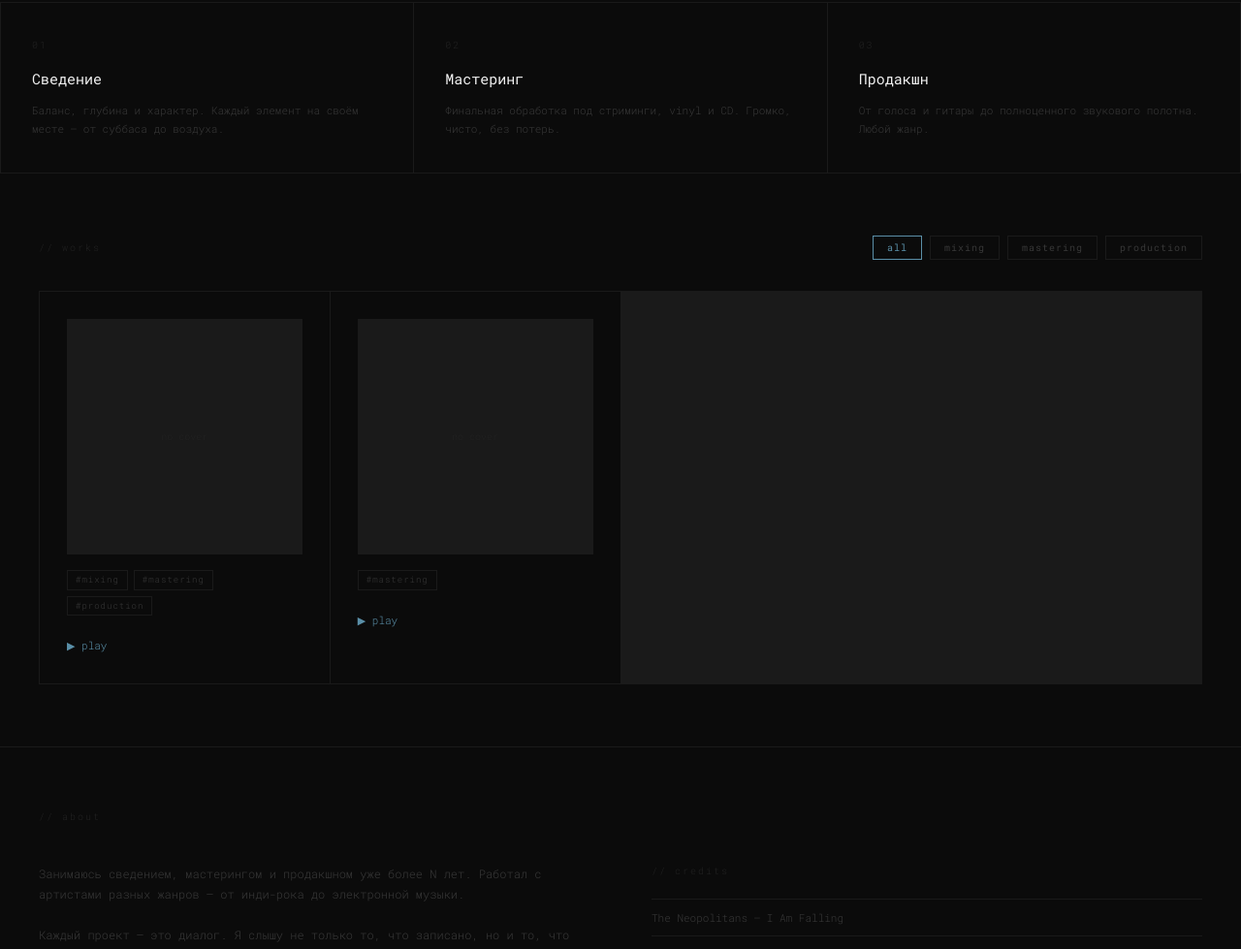
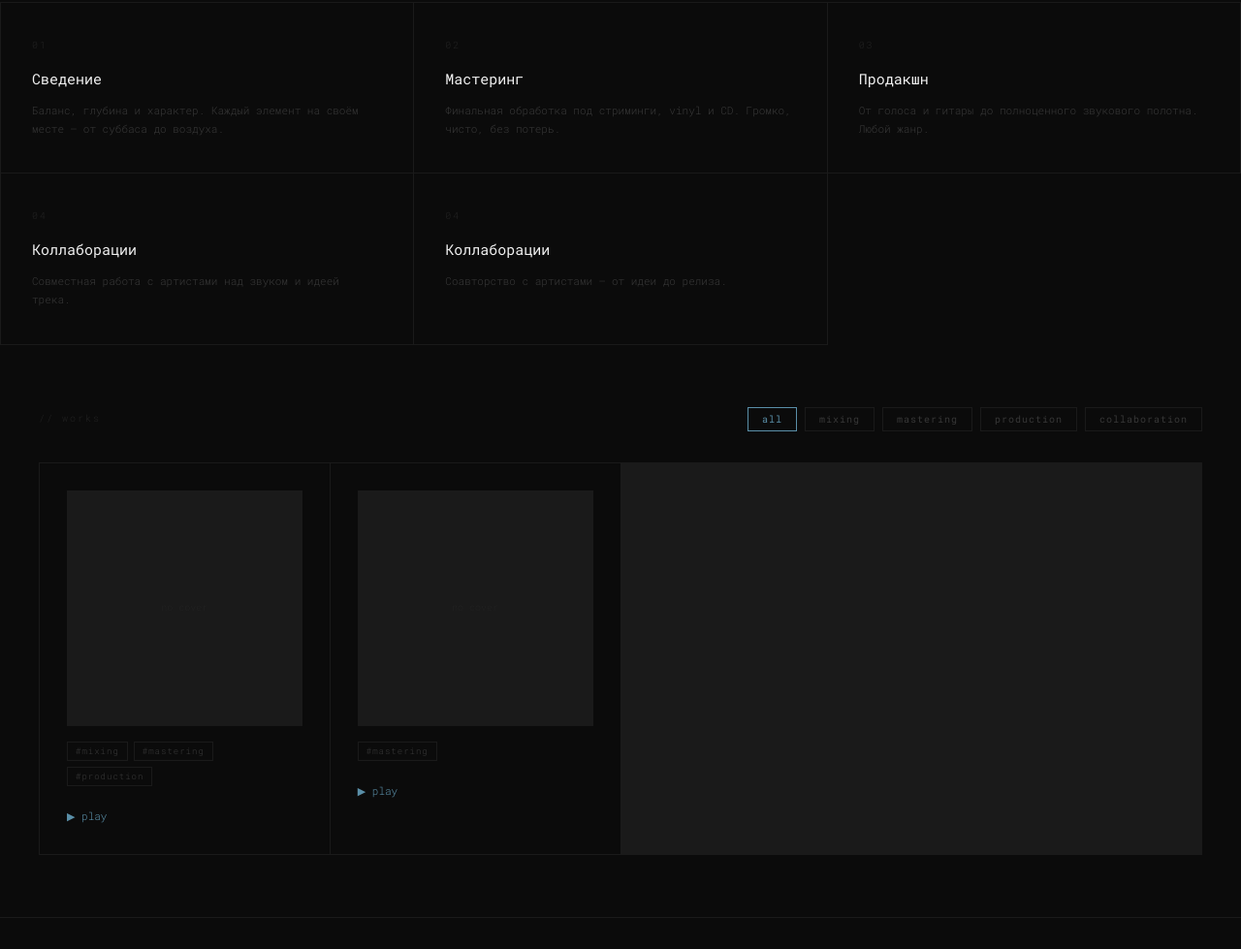
Before and after one commit to postykish/nick-lobanov, a plain HTML site: page index.html in a window 1280 px wide. Shown: the part 798-1777 px from the top of the page at 97% size. Drawn offline with Linux system fonts and the light colour scheme; no server answers.

Commit message:
Update index.html

```diff
--- a/index.html
+++ b/index.html
@@ -42,6 +42,16 @@
         <h3>Продакшн</h3>
         <p>От голоса и гитары до полноценного звукового полотна. Любой жанр.</p>
       </div>
+      <div class="service-item">
+        <span class="service-num">04</span>
+        <h3>Коллаборации</h3>
+        <p>Совместная работа с артистами над звуком и идеей трека.</p>
+      </div>
+      <div class="service-item">
+        <span class="service-num">04</span>
+        <h3>Коллаборации</h3>
+        <p>Соавторство с артистами — от идеи до релиза.</p>
+      </div>
     </div>
   </section>
 
@@ -53,6 +63,7 @@
         <button class="filter-btn" data-filter="mixing">mixing</button>
         <button class="filter-btn" data-filter="mastering">mastering</button>
         <button class="filter-btn" data-filter="production">production</button>
+        <button class="filter-btn" data-filter="collaboration">collaboration</button>
       </div>
     </div>
     <div class="works-grid" id="works-grid">
```
